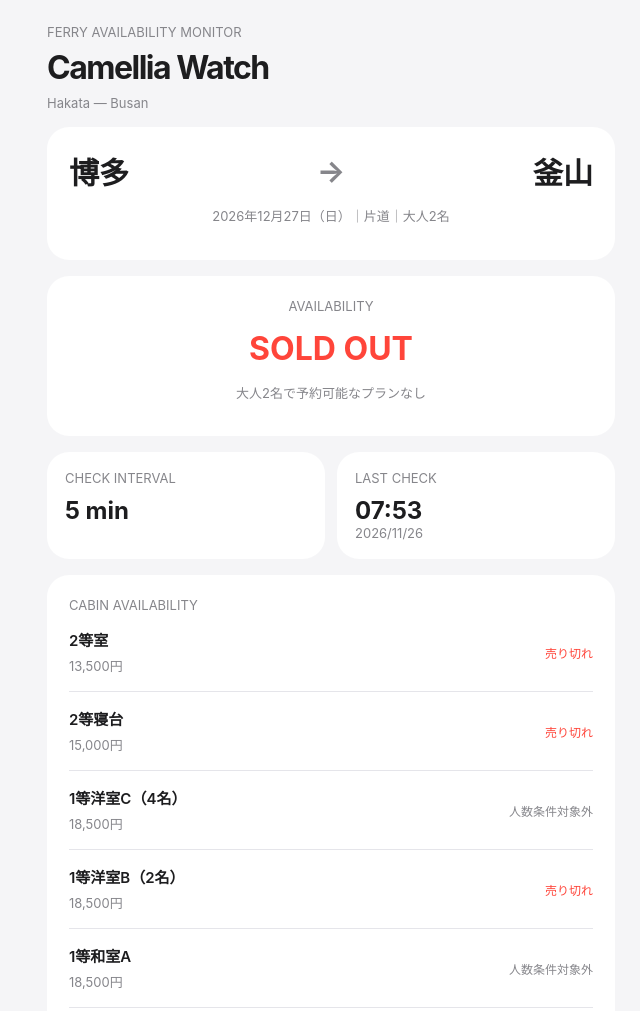
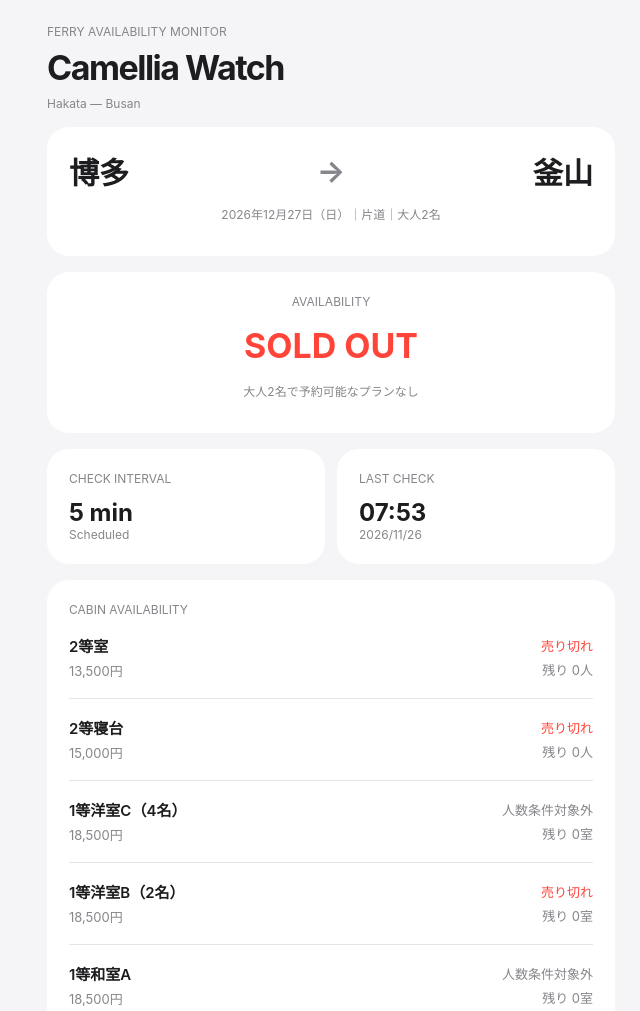
Before and after one commit to 5rpg55g4nz-cell/camellia-watch, a plain HTML site: page index.html in a window 1280 px wide. Shown: the top 1011 px of the page, without its empty margins (309-949 px from the left). Drawn offline with Linux system fonts and the light colour scheme.

Commit message:
Update index.html

```diff
--- a/index.html
+++ b/index.html
@@ -11,18 +11,19 @@
 :root {
   color-scheme: light dark;
   --bg: #f5f5f7;
-  --card: #ffffff;
+  --card: #fff;
   --text: #1d1d1f;
   --sub: #86868b;
   --line: #e5e5ea;
   --blue: #007aff;
   --green: #30b85a;
   --red: #ff453a;
+  --orange: #ff9f0a;
 }
 
 @media (prefers-color-scheme: dark) {
   :root {
-    --bg: #000000;
+    --bg: #000;
     --card: #1c1c1e;
     --text: #f5f5f7;
     --sub: #98989d;
@@ -47,27 +48,27 @@ main {
 }
 
 h1 {
-  font-size: 32px;
+  font-size: 34px;
   letter-spacing: -1.5px;
   margin: 8px 0;
 }
 
-.subtitle {
+.sub {
+  font-size: 12px;
   color: var(--sub);
-  font-size: 13px;
 }
 
 .card {
   background: var(--card);
+  border-radius: 22px;
   padding: 22px;
-  border-radius: 22px;
   margin-top: 16px;
 }
 
 .route {
   display: flex;
+  justify-content: space-between;
   align-items: center;
-  justify-content: space-between;
   font-size: 30px;
   font-weight: 700;
 }
@@ -75,14 +76,15 @@ h1 {
 .center { text-align: center; }
 
 .status {
-  font-size: 32px;
+  font-size: 34px;
   font-weight: 750;
-  margin: 15px 0;
+  margin: 16px 0;
 }
 
 .red { color: var(--red); }
 .green { color: var(--green); }
 .gray { color: var(--sub); }
+.orange { color: var(--orange); }
 
 .metrics {
   display: grid;
@@ -90,14 +92,10 @@ h1 {
   gap: 12px;
 }
 
-.metrics .card {
-  padding: 18px;
-}
-
 .metric {
   font-size: 24px;
   font-weight: 700;
-  margin-top: 10px;
+  margin-top: 12px;
 }
 
 .room {
@@ -105,7 +103,7 @@ h1 {
   justify-content: space-between;
   align-items: center;
   gap: 12px;
-  padding: 16px 0;
+  padding: 18px 0;
   border-bottom: 1px solid var(--line);
 }
 
@@ -121,11 +119,11 @@ h1 {
 .price {
   font-size: 13px;
   color: var(--sub);
-  margin-top: 6px;
+  margin-top: 5px;
 }
 
 .room-status {
-  font-size: 12px;
+  font-size: 13px;
   text-align: right;
   flex-shrink: 0;
 }
@@ -135,7 +133,7 @@ button, .booking {
   width: 100%;
   border: none;
   border-radius: 14px;
-  padding: 15px;
+  padding: 16px;
   background: var(--blue);
   color: white;
   text-align: center;
@@ -143,7 +141,6 @@ button, .booking {
   font-weight: 600;
   text-decoration: none;
   margin-top: 16px;
-  cursor: pointer;
 }
 
 .refresh {
@@ -152,8 +149,8 @@ button, .booking {
 }
 
 #warning {
+  color: var(--orange);
   font-size: 13px;
-  color: #e59b20;
   margin-top: 12px;
 }
 </style>
@@ -162,9 +159,9 @@ button, .booking {
 <body>
 <main>
 
-<div class="subtitle">FERRY AVAILABILITY MONITOR</div>
+<div class="sub">FERRY AVAILABILITY MONITOR</div>
 <h1>Camellia Watch</h1>
-<div class="subtitle">Hakata — Busan</div>
+<div class="sub">Hakata — Busan</div>
 
 <section class="card">
   <div class="route">
@@ -172,59 +169,59 @@ button, .booking {
     <span class="gray">→</span>
     <span>釜山</span>
   </div>
-
-  <p class="center subtitle">
+  <p class="center sub">
     2026年12月27日（日）｜片道｜大人2名
   </p>
 </section>
 
 <section class="card center">
-  <div class="subtitle">AVAILABILITY</div>
-  <div id="status" class="status gray">
-    LOADING
-  </div>
-  <div id="message" class="subtitle">
-    空席データを読み込み中
-  </div>
+  <div class="sub">AVAILABILITY</div>
+  <div id="status" class="status gray">LOADING</div>
+  <div id="message" class="sub"></div>
   <div id="warning"></div>
 </section>
 
 <div class="metrics">
   <section class="card">
-    <div class="subtitle">CHECK INTERVAL</div>
+    <div class="sub">CHECK INTERVAL</div>
     <div class="metric">5 min</div>
+    <div class="sub">Scheduled</div>
   </section>
 
   <section class="card">
-    <div class="subtitle">LAST CHECK</div>
+    <div class="sub">LAST CHECK</div>
     <div id="last" class="metric">--:--</div>
-    <div id="date" class="subtitle"></div>
+    <div id="date" class="sub"></div>
   </section>
 </div>
 
 <section class="card">
-  <div class="subtitle">CABIN AVAILABILITY</div>
+  <div class="sub">CABIN AVAILABILITY</div>
   <div id="rooms"></div>
 </section>
 
 <a class="booking"
-   href="https://www.camellia-line.co.jp/rs/?country=1"
-   target="_blank" rel="noopener">
+   href="https://www.camellia-line.co.jp/rs/?country=1">
   公式予約サイト
 </a>
 
 <button class="refresh" onclick="loadStock()">
-  表示を更新
+  最新データに更新
 </button>
 
-<p class="center subtitle">
-  画面は60秒ごとに自動更新されます。<br>
-  空席照会はGitHub Actionsで実行します。
+<p class="center sub">
+  画面更新：30秒間隔<br>
+  空席照会：5分間隔で実行予定<br>
+  GitHub Actionsの実行遅延が生じる場合があります。
 </p>
 
 </main>
 
 <script>
+const DATA_URL =
+  "https://raw.githubusercontent.com/" +
+  "5rpg55g4nz-cell/camellia-watch/main/stock.json";
+
 const roomNames = {
   "161": "2等室",
   "157": "2等寝台",
@@ -235,7 +232,12 @@ const roomNames = {
   "167": "特等ツイン（3名）"
 };
 
+let loading = false;
+
 async function loadStock() {
+  if (loading) return;
+  loading = true;
+
   const status = document.getElementById("status");
   const message = document.getElementById("message");
   const warning = document.getElementById("warning");
@@ -243,7 +245,7 @@ async function loadStock() {
 
   try {
     const response = await fetch(
-      "./stock.json?t=" + Date.now(),
+      DATA_URL + "?t=" + Date.now(),
       { cache: "no-store" }
     );
 
@@ -252,42 +254,50 @@ async function loadStock() {
     }
 
     const data = await response.json();
+
+    if (
+      data.departure_date !== "2026-12-27" ||
+      data.departure !== "博多" ||
+      data.destination !== "釜山" ||
+      data.adults !== 2
+    ) {
+      throw new Error("監視条件が一致しません");
+    }
+
     const checked = new Date(data.checked_at);
+    const age = Date.now() - checked.getTime();
 
-    const time = checked.toLocaleTimeString(
-      "ja-JP",
-      {
+    const stale =
+      !data.checked_at ||
+      !Number.isFinite(age) ||
+      age < 0 ||
+      age > 15 * 60 * 1000;
+
+    document.getElementById("last").textContent =
+      checked.toLocaleTimeString("ja-JP", {
         timeZone: "Asia/Tokyo",
         hour: "2-digit",
         minute: "2-digit"
-      }
-    );
-
-    document.getElementById("last").textContent = time;
+      });
 
     document.getElementById("date").textContent =
       checked.toLocaleDateString("ja-JP", {
         timeZone: "Asia/Tokyo"
       });
 
-    const age = Date.now() - checked.getTime();
-    const stale = !Number.isFinite(age) ||
-      age > 15 * 60 * 1000;
-
     warning.textContent = stale
-      ? "最終照会から15分以上経過、または時刻不明"
+      ? "最新の照会結果を確認できません"
       : "";
 
     status.className = "status gray";
 
     if (stale) {
       status.textContent = "STALE";
-    } else if (
-      data.status === "available" &&
-      data.available === true
-    ) {
-      status.textContent = "AVAILABLE";
+    } else if (data.status === "candidate") {
+      status.textContent = "VACANCY FOUND";
       status.className = "status green";
+      warning.textContent =
+        "大人2名の選択確認済み。最終予約可否は公式サイトでご確認ください。";
     } else if (data.status === "sold_out") {
       status.textContent = "SOLD OUT";
       status.className = "status red";
@@ -311,7 +321,7 @@ async function loadStock() {
       const name = document.createElement("div");
       name.className = "room-name";
       name.textContent =
-        roomNames[room.id] || room.room;
+        roomNames[room.id] || room.name || "客室";
 
       const price = document.createElement("div");
       price.className = "price";
@@ -322,18 +332,31 @@ async function loadStock() {
       const badge = document.createElement("div");
       badge.className = "room-status gray";
 
-      if (stale) {
-        badge.textContent = "情報更新待ち";
-      } else if (room.status === "available") {
-        badge.textContent = "空席あり";
+      if (stale || data.status === "error") {
+        badge.textContent = "未確認";
+      } else if (room.status === "candidate") {
+        badge.textContent = "空席候補あり";
         badge.className = "room-status green";
       } else if (room.status === "sold_out") {
         badge.textContent = "売り切れ";
         badge.className = "room-status red";
       } else if (room.status === "ineligible") {
         badge.textContent = "人数条件対象外";
+      } else if (room.status === "insufficient") {
+        badge.textContent = "残席不足";
       } else {
         badge.textContent = "未確認";
+      }
+
+      if (room.remaining != null && !stale &&
+          data.status !== "error") {
+        const remain = document.createElement("div");
+        remain.className = "price";
+        const unit = room.remaining_unit === "people"
+          ? "人" : "室";
+        remain.textContent =
+          "残り " + room.remaining + unit;
+        badge.append(remain);
       }
 
       row.append(info, badge);
@@ -346,11 +369,20 @@ async function loadStock() {
     message.textContent = error.message;
     warning.textContent = "最新情報を取得できません";
     rooms.replaceChildren();
+  } finally {
+    loading = false;
   }
 }
 
 loadStock();
-setInterval(loadStock, 60000);
+setInterval(loadStock, 30000);
+
+document.addEventListener(
+  "visibilitychange",
+  () => {
+    if (!document.hidden) loadStock();
+  }
+);
 </script>
 
 </body>
```
